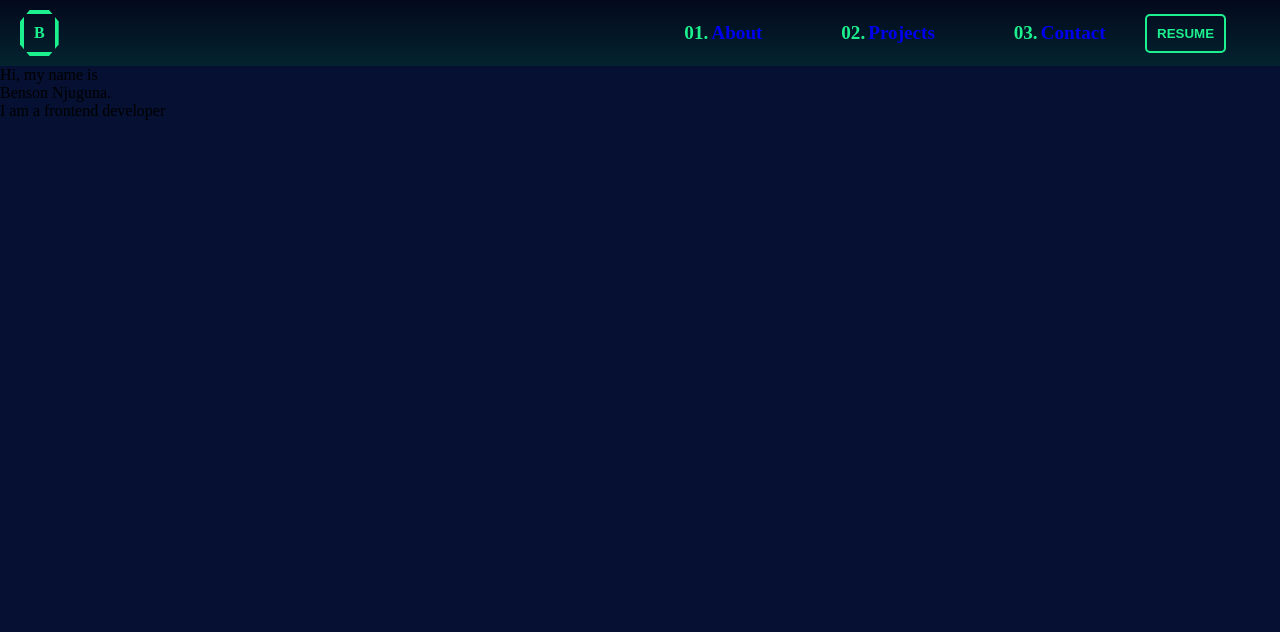
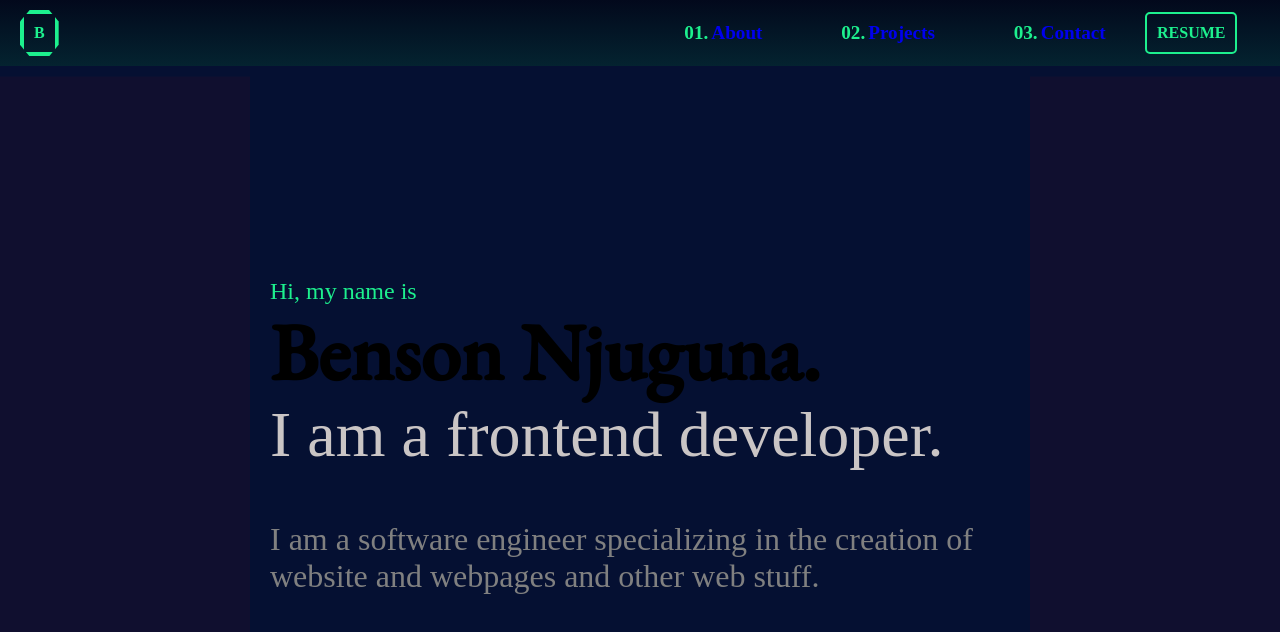
Before and after one commit to Bennyjoez/Portfolio-website, a plain HTML site: page index.html in a window 1280 px wide. Drawn offline with nearby package versions, Linux system fonts and the light colour scheme.

Commit message:
Improve look of the first page

```diff
--- a/index.html
+++ b/index.html
@@ -4,7 +4,9 @@
     <meta charset="UTF-8">
     <meta http-equiv="X-UA-Compatible" content="IE=edge">
     <meta name="viewport" content="width=device-width, initial-scale=1.0">
+    <link rel="stylesheet" href="https://cdnjs.cloudflare.com/ajax/libs/normalize/8.0.1/normalize.min.css" integrity="sha512-NhSC1YmyruXifcj/KFRWoC561YpHpc5Jtzgvbuzx5VozKpWvQ+4nXhPdFgmx8xqexRcpAglTj9sIBWINXa8x5w==" crossorigin="anonymous" referrerpolicy="no-referrer" />
     <link rel="stylesheet" href="./styles.css">
+    <link rel="stylesheet" href="https://cdnjs.cloudflare.com/ajax/libs/font-awesome/6.2.0/css/all.min.css" integrity="sha512-xh6O/CkQoPOWDdYTDqeRdPCVd1SpvCA9XXcUnZS2FmJNp1coAFzvtCN9BmamE+4aHK8yyUHUSCcJHgXloTyT2A==" crossorigin="anonymous" referrerpolicy="no-referrer"/>
     <title>Benson Njuguna</title>
 </head>
 <body>
@@ -25,7 +27,7 @@
     </header>
     <main>
         <div class="mainContainer">
-            <section id="firstPage">
+            <div id="firstPage" class="full-bleed">
                 <div class="firstIntro">
                     <p>Hi, my name is</p>
                 </div>
@@ -33,9 +35,12 @@
                     <p>Benson Njuguna.</p>
                 </div>
                 <div class="declaration">
-                    <p>I am a frontend developer</p>
+                    <p>I am a frontend developer.</p>
                 </div>
-            </section>
+                <div class="additional">
+                    <p>I am a software engineer specializing in the creation of website and webpages and other web stuff.</p>
+                </div>
+            </div>
         </div>
     </main>
 </body>
--- a/styles.css
+++ b/styles.css
@@ -1,3 +1,5 @@
+@import url('https://fonts.googleapis.com/css2?family=EB+Garamond:wght@500&display=swap');
+
 * {
     padding: 0;
     margin: 0;
@@ -22,8 +24,13 @@ header {
     background-image: linear-gradient(180deg, rgba(0, 0, 0, 0.2), rgba(12, 247, 161, 0.1));
     background-color: rgba(0, 0, 0, 0.3);
     align-items: center;
-
 }
+/* main {
+    width: 100vw;
+    min-height: 100vh;
+    display: flex;
+    justify-content: center;
+} */
 .logo, nav, nav ul {
     display: flex;
 }
@@ -81,6 +88,46 @@ nav ul li a span {
     color: var(--main-tweak-color);
     margin-right: 3px;
 }
+.mainContainer {
+    min-width: 400px;
+    max-width: 800px;
+    padding: 10px;
+    margin: auto;
+}
+
+.mainContainer #firstPage {
+    height: 90vh;
+    display: flex;
+    flex-direction: column;
+    justify-content: center;
+    padding: 20px;
+}
+
+.full-bleed {
+    box-shadow: 0 0 0 100vmax rgba(216, 0, 0, 0.05);
+    clip-path: inset(0 -100vmax);
+}
+.mainContainer #firstPage .firstIntro {
+    color: var(--main-tweak-color);
+    font-size: 1.5rem;
+}
+.mainContainer #firstPage .name {
+    font-size: 5rem;
+    font-weight: 900;
+    word-wrap: none;
+    font-family: 'EB Garamond', serif;
+}
+.mainContainer #firstPage .declaration {
+    font-size: 4rem;
+    min-width: 15ch;
+    color: rgb(202, 197, 197);
+    margin-bottom: 50px;
+}
+.mainContainer #firstPage .additional {
+    font-size: 2rem;
+    min-width: 25ch;
+    color: gray;
+}
 
 
 
```
